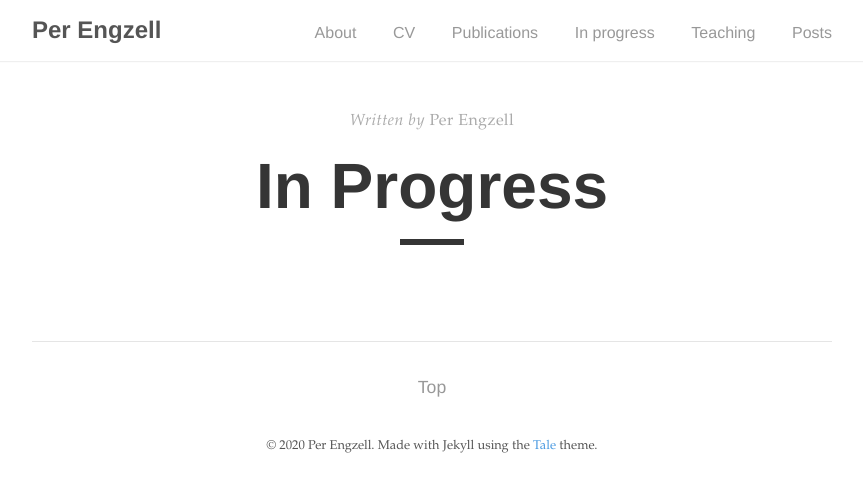
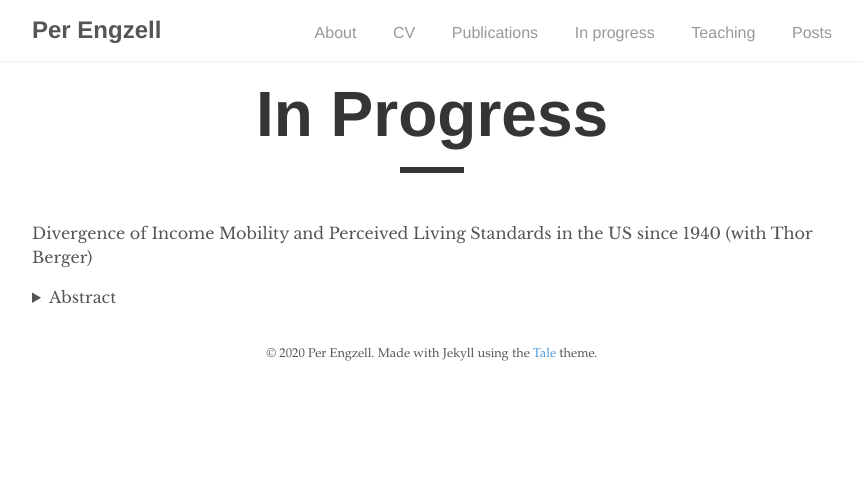
Before and after one commit to pengzell/pengzell.github.io, a Jekyll site: the page built from _pages/inprogress.md, in a window 1280 px wide. Shown: the top 492 px of the page, without its empty margins (208-1071 px from the left). Built offline with Jekyll 4.4.1, drawn with Linux system fonts in a browser that asks for light colours; some of the changed text lies outside the part shown.

Commit message:
Update inprogress.md

```diff
--- a/_pages/inprogress.md
+++ b/_pages/inprogress.md
@@ -1,6 +1,11 @@
 ---
-layout: post
+layout: plain
 title: "In Progress"
 author: "Per Engzell"
 permalink: /inprogress/
 ---
+Divergence of Income Mobility and Perceived Living Standards in the US since 1940 (with Thor Berger)
+<details>
+  <summary>Abstract</summary>
+In just a few decades, Americans have seen a drastic decline in upward income mobility. Among baby boomers, 90% earned a higher real income than their parents; in recent cohorts, only half do. At the same time, secular trends raised living standards across a wide range of domains: improved health and lifespans, fading discrimination, cleaner air and water, increased safety from crime, and new digital goods and services. Against this background, we ask whether a growing share of Americans actually perceive that their living standards have declined relative to their parents. In contrast to income mobility, perceived mobility in  living standards remains stable and high, a divergence arguably attributable to improvements in quality of life. Social scientists and policy makers would benefit from a wider range of data to track the experience of successive generations.
+</details>
```
